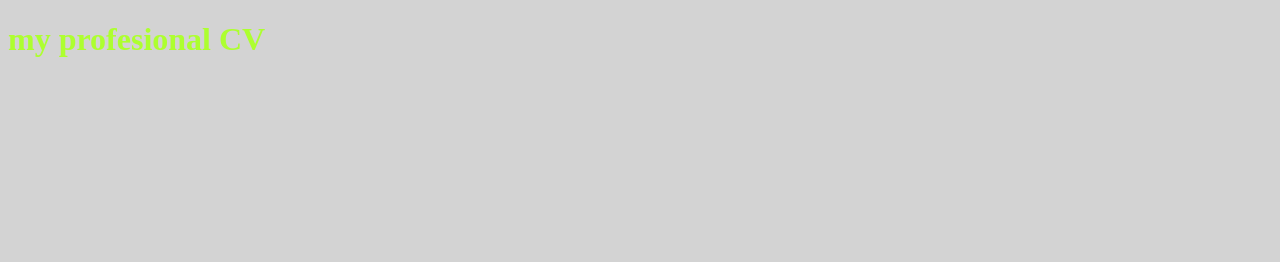
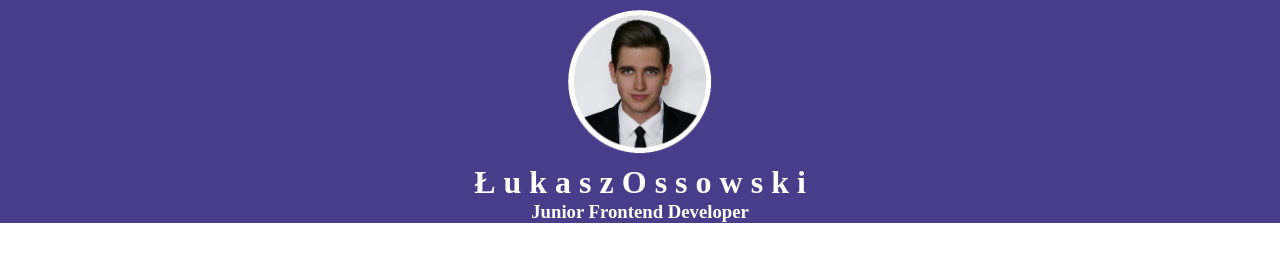
Before and after one commit to ossowsky/myCV, a website: page src/index.html in a window 1280 px wide. Drawn offline with nearby package versions, Linux system fonts and the light colour scheme; files that its build step writes are made by us from their sources.

Commit message:
[myCV][#004]: create header

```diff
--- a/src/index.html
+++ b/src/index.html
@@ -5,9 +5,43 @@
     <meta name="viewport" content="width=device-width, initial-scale=1.0">
     <meta http-equiv="X-UA-Compatible" content="ie=edge">
     <title>Łukasz Ossowski CV</title>
-  <link rel="stylesheet" href="css/style.css">
+    <link rel="stylesheet" href="css/main.css">
   </head>
   <body>
-  <h1>my profesional CV</h1>
+    <div class="container">
+      <header class="header">
+        <div class="header__logo">
+          <img src="./images/myProfile.png" alt="my profile picture" />
+        </div>
+        <hgroup class="hgroup">
+          <h1>Ł u k a s z   O s s o w s k i</h1>
+          <h3>Junior Frontend Developer</h3>
+        </hgroup>
+      </header>
+      <div class="content">
+        <aside class="aside">
+          <section class="section">
+            <article class="article">
+
+            </article>
+          </section>
+          <section class="section">
+            <nav class="nav">
+
+            </nav>
+          </section>
+        </aside>
+        <main class="main">
+          <sectio class="section">
+            <article class="article">
+
+            </article>
+          </sectio>
+        </main>
+        <footer class="footer">
+
+        </footer>
+      </div>
+    </div>
   </body>
 </html>
--- /dev/null
+++ b/src/sass/_global.scss
@@ -0,0 +1,5 @@
+* {
+  box-sizing: border-box;
+  margin: 0;
+  padding: 0;
+}
--- /dev/null
+++ b/src/sass/_header.scss
@@ -0,0 +1,24 @@
+.header {
+  align-items: center; // align-items because flex-direction: column;
+  background-color: darkslateblue;
+  color: #fff;
+  display: flex;
+  flex-direction: column;
+}
+
+.header__logo {
+  display: flex;
+  padding: 10px;
+
+  img {
+    height: 144px;
+    width: 144px;
+  }
+}
+
+.hgroup {
+  align-items: center;
+  display: flex;
+  flex-direction: column;
+  justify-content: center;
+}
--- /dev/null
+++ b/src/sass/main.scss
@@ -0,0 +1,2 @@
+@import "global";
+@import "header";
--- a/src/sass/style.scss
+++ /dev/null
@@ -1,6 +0,0 @@
-$bgColor: lightgray;
-
-body {
-  background-color: $bgColor;
-  color: greenyellow;
-}
```
Also changed, not shown: src/images/myProfile.png (added), 1 other file. Lines whose indentation alone changed are shown as unchanged.
